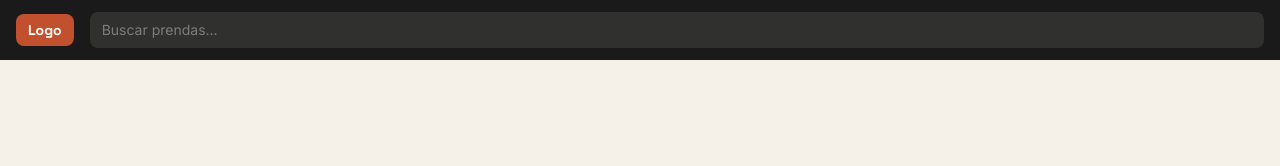
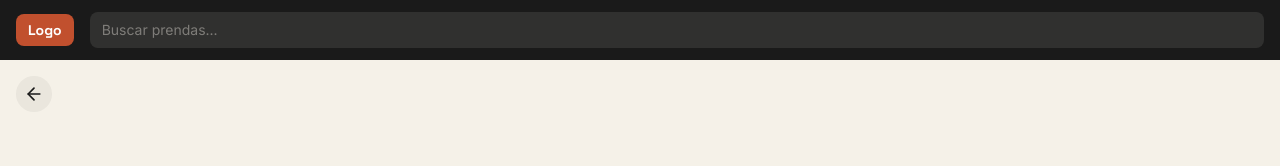
Before and after one commit to juliannmmarcozzi/miProyecto, a React (Vite) app: page /crear-cuenta in a window 1280 px wide. Shown: the top 166 px of the page. Built offline with nearby package versions, Linux system fonts and the light colour scheme.

Commit message:
Cambios en pantalla de CrearCuenta y Login

```diff
--- a/src/pages/CrearCuenta.tsx
+++ b/src/pages/CrearCuenta.tsx
@@ -30,7 +30,18 @@ export default function CrearCuenta() {
     <div className="min-h-screen bg-cream text-ink flex flex-col">
       <Header />
 
-      <main className="flex-1 flex items-center justify-center p-4">
+      <main className="flex-1 relative flex items-center justify-center p-4">
+        <Link
+          to="/"
+          aria-label="Volver al browser"
+          className="absolute top-4 left-4 w-9 h-9 rounded-full bg-ink/5 hover:bg-ink/10 flex items-center justify-center"
+        >
+          <svg viewBox="0 0 24 24" fill="none" stroke="currentColor" strokeWidth="2" strokeLinecap="round" strokeLinejoin="round" className="w-5 h-5 text-ink">
+            <path d="M19 12H5" />
+            <path d="M12 19l-7-7 7-7" />
+          </svg>
+        </Link>
+
         <div className="w-full max-w-sm bg-white border border-umber/15 rounded-2xl p-6">
           <h1 className="font-display font-bold text-lg text-ink mb-4 text-center">
             Crear cuenta
--- a/src/pages/Login.tsx
+++ b/src/pages/Login.tsx
@@ -29,7 +29,18 @@ export default function Login() {
     <div className="min-h-screen bg-cream text-ink flex flex-col">
       <Header />
 
-      <main className="flex-1 flex items-center justify-center p-4">
+      <main className="flex-1 relative flex items-center justify-center p-4">
+        <Link
+          to="/"
+          aria-label="Volver al browser"
+          className="absolute top-4 left-4 w-9 h-9 rounded-full bg-ink/5 hover:bg-ink/10 flex items-center justify-center"
+        >
+          <svg viewBox="0 0 24 24" fill="none" stroke="currentColor" strokeWidth="2" strokeLinecap="round" strokeLinejoin="round" className="w-5 h-5 text-ink">
+            <path d="M19 12H5" />
+            <path d="M12 19l-7-7 7-7" />
+          </svg>
+        </Link>
+
         <div className="w-full max-w-sm bg-white border border-umber/15 rounded-2xl p-6">
           <h1 className="font-display font-bold text-lg text-ink mb-4 text-center">
             Iniciar sesión
```
